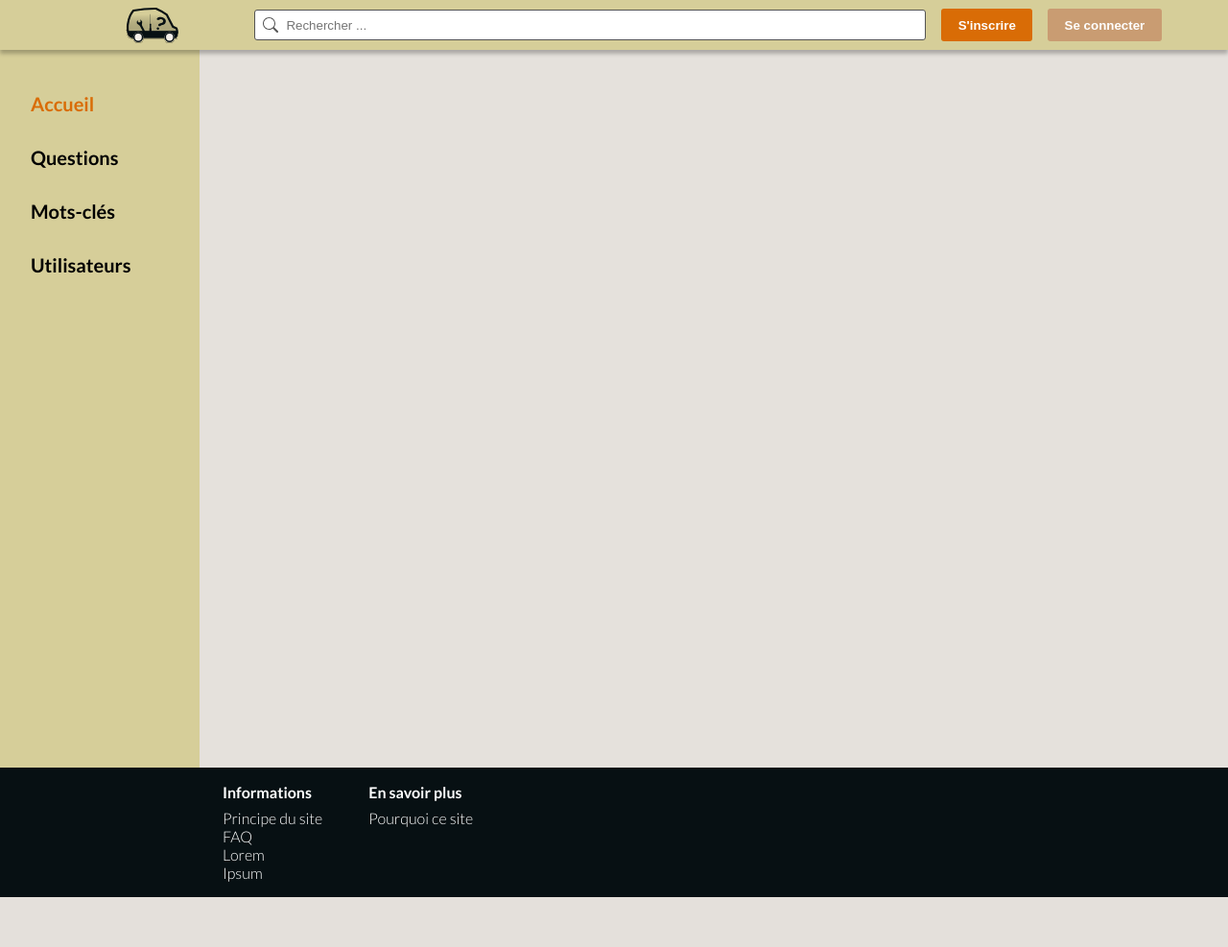
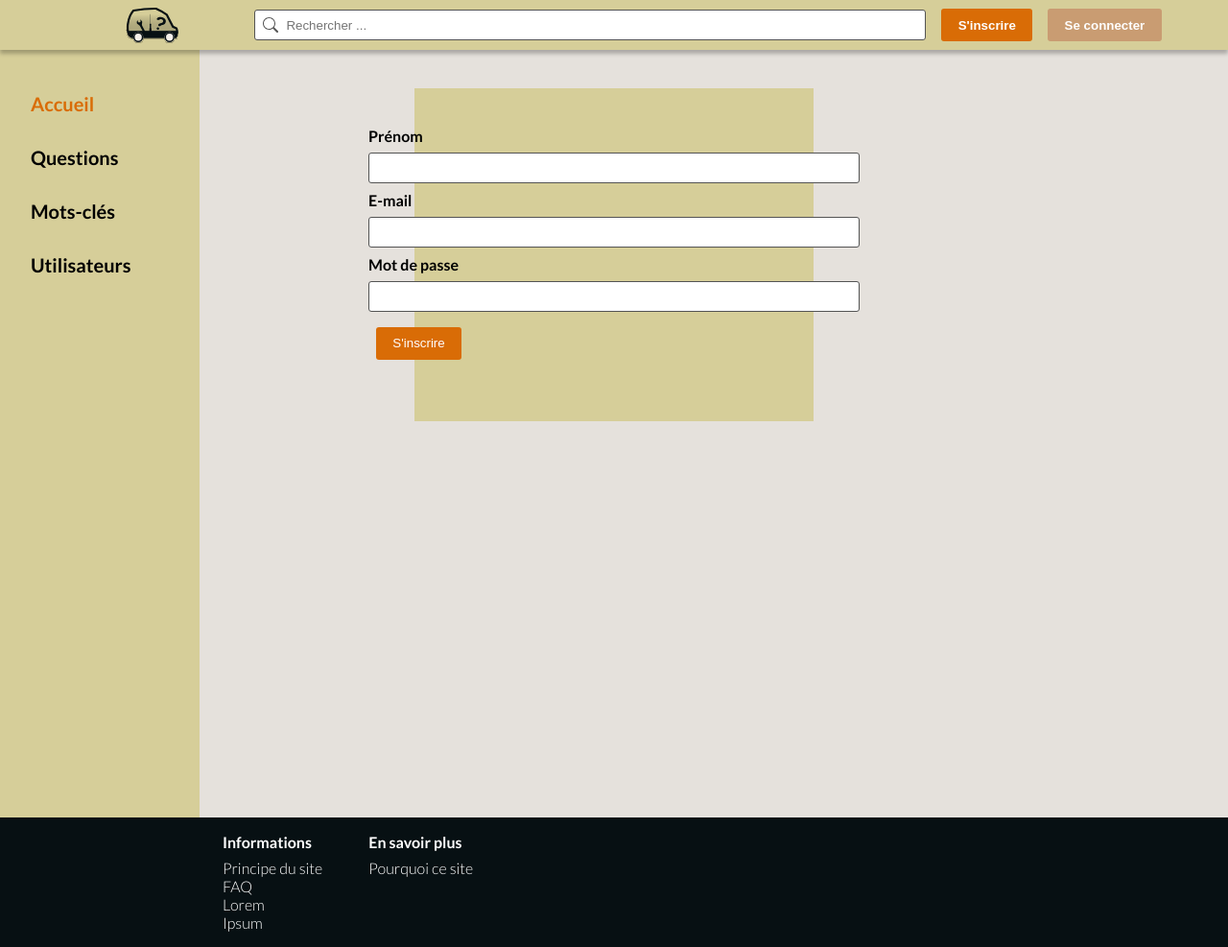
Before and after one commit to axel-paillaud/van-project, a PHP site: page /vancraft/index.php?action=subscribe in a window 1280 px wide. Shown: the whole page at 96% size. Before the commit the page ends 935 px from the top, so only its background shows below. Run offline with PHP 8.4, Linux system fonts and the light colour scheme.

Commit message:
work on subscribe form

```diff
--- a/vancraft/style.css
+++ b/vancraft/style.css
@@ -9,10 +9,10 @@
 }
 
 .main {
+    padding-top: 52px;
     margin-right: 208px;
     margin-left: 208px;
-    min-height: 100vh
-    /* min-height on my 16:10 screen: 762px. Try on another screen */
+    min-height: 100vh;
 }
 
 .horizontal-rule {
@@ -136,7 +136,7 @@
     display: flex;
     justify-content: center;
     align-items: center;
-    padding: 136px;
+    padding: 84px;
     padding-bottom: 68px;
 }
 
@@ -275,14 +275,32 @@
 }
 
 .subscribe-container {
+    display: flex;
+    justify-content: center;
     background-color: #D6CE99;
+    margin: 40px 224px;
+    padding: 32px;
+}
+
+.subscribe-container div {
+    margin: 8px 0 8px 0;
+}
+
+.subscribe-field {
+    width: 512px;
+    height: 32px;
+    border-radius: 3px;
+    border-style: solid;
+    border-width: 1px;
+    border-color: #545454;
+
 }
 
 /*element below at the end of the file style.css */
 
 .footer-container {
     display: flex;
-    position: relative;
+    position: relative; /* for windows fullscreen, maybe put some javascript condition */
     z-index: 3;
     background-color: #071013;
     color: white;
--- a/vancraft/templates/log/subscribe.php
+++ b/vancraft/templates/log/subscribe.php
@@ -3,7 +3,15 @@
 <?php ob_start(); ?>
 <div class="main">
     <div class="subscribe-container">
-        HELLO
+        <form action="post">
+            <div><label for="name"><b>Prénom</b></label></div>
+            <div><input class="subscribe-field" type="text" name="name"></div>
+            <div><label for="email"><b>E-mail</b></label></div>
+            <div><input class="subscribe-field" type="email" name="email"></div>
+            <div><label for="password"><b>Mot de passe</b></label></div>
+            <div><input class="subscribe-field" type="password" name="passord"></div>
+            <div><input class="btn-orange" type="submit" value="S'inscrire"></div>
+        </form>
     </div>
 </div>
 <?php $content = ob_get_clean();
```
Also changed, not shown: backup/html/subscribe_form.html (added, +9 -0 lines).
